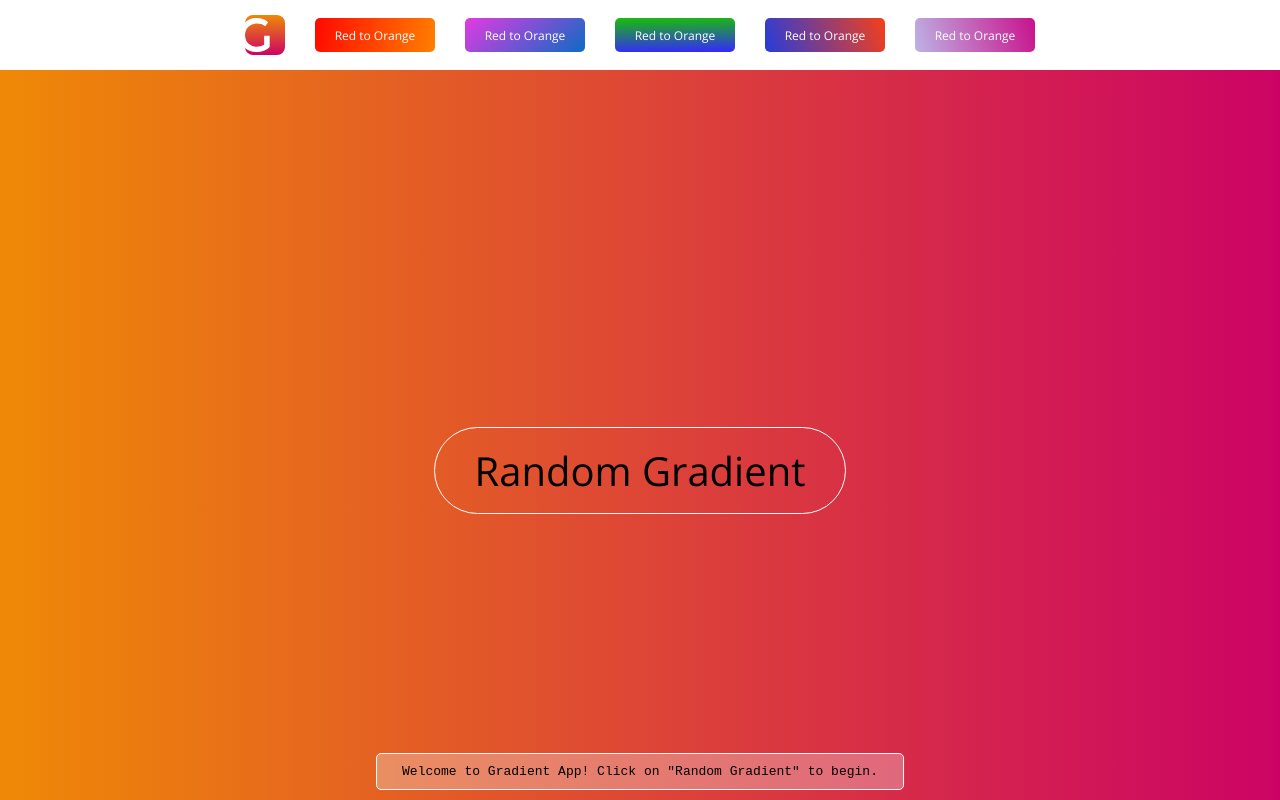
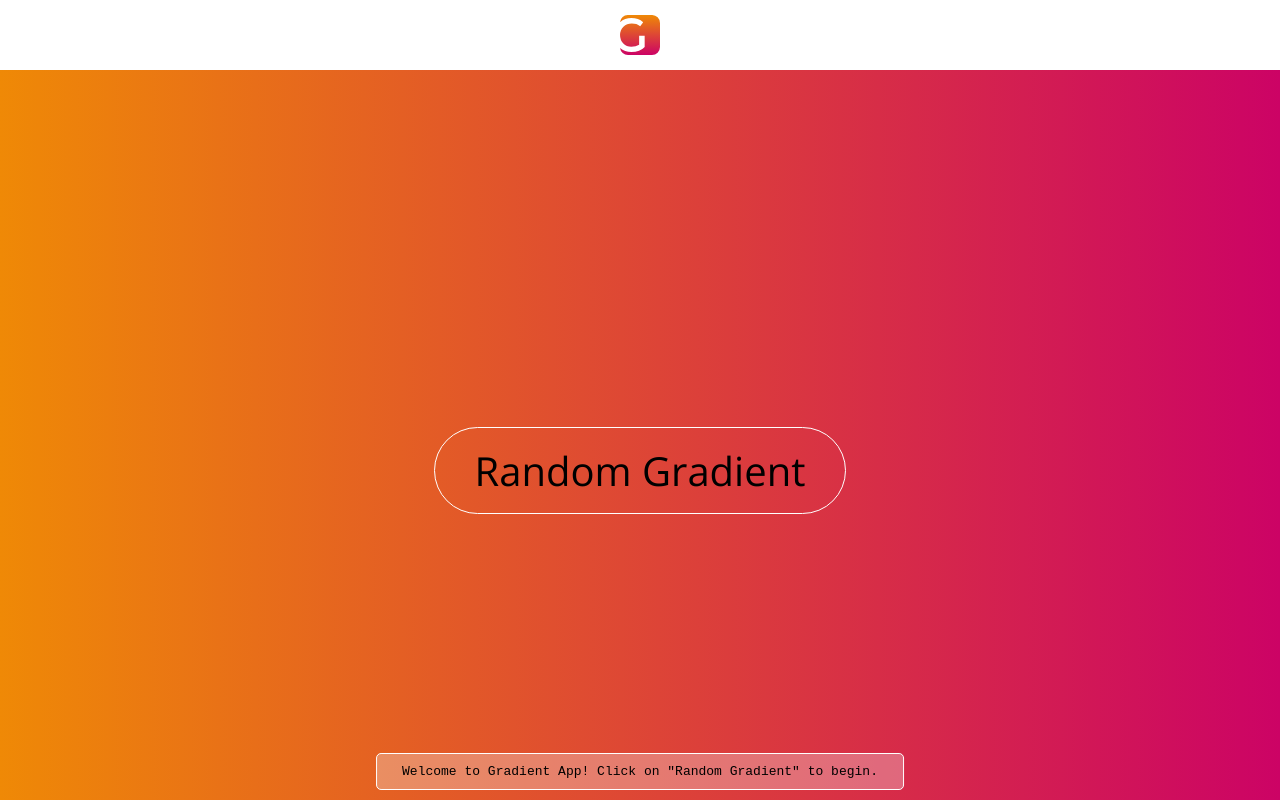
Before and after one commit to raiyanjamal/gradient-app, a plain HTML site: page index.html in a window 1280 px wide. Shown: the top 800 px of the page. Drawn offline with nearby package versions, Linux system fonts and the light colour scheme.

Commit message:
removed the colorMoodCards

```diff
--- a/index.html
+++ b/index.html
@@ -14,13 +14,13 @@
 <body>
     <header>
         <img class="main-icon" src="assets/icon-gradient-app.svg" alt="Gradient App Icon">
-        <div id="cardWrapper">
+        <!-- <div id="cardWrapper">
             <button id="moodCard" class="card1">Red to Orange</button>
             <button id="moodCard" class="card2">Red to Orange</button>
             <button id="moodCard" class="card3">Red to Orange</button>
             <button id="moodCard" class="card4">Red to Orange</button>
             <button id="moodCard" class="card5">Red to Orange</button>
-        </div>
+        </div> -->
     </header>
 
     <div id="color-pad">
```
